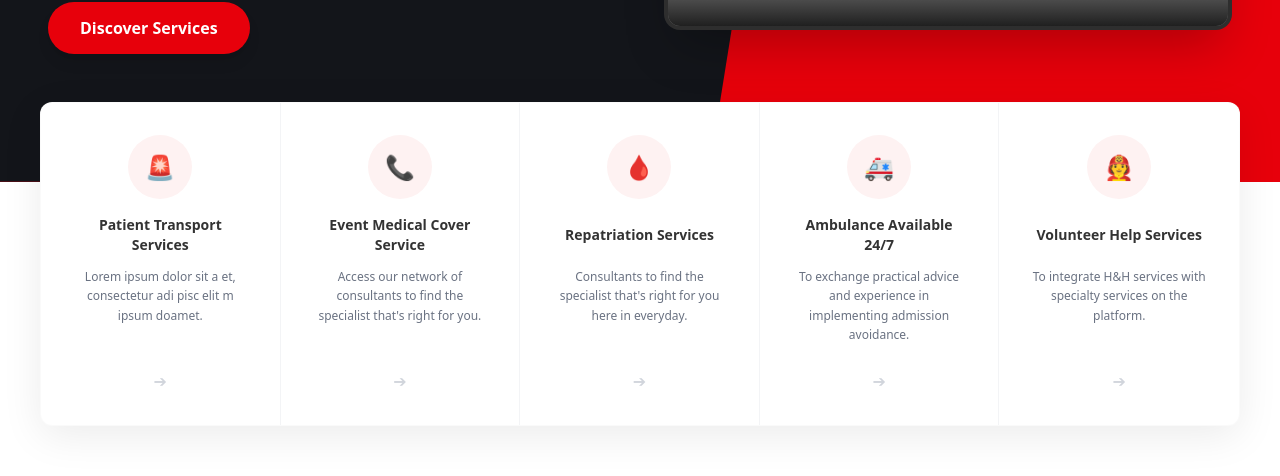
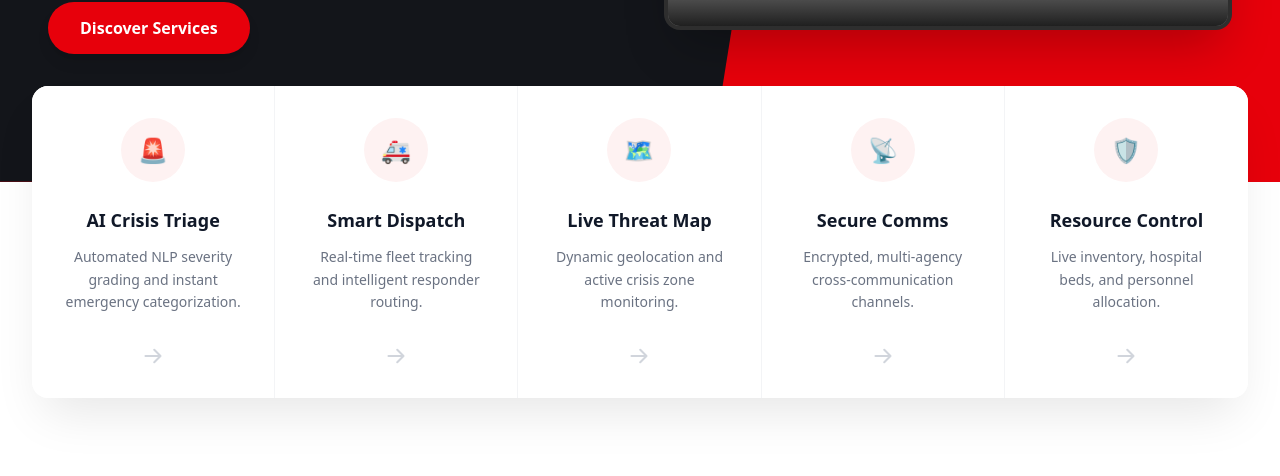
Before and after one commit to Sahas-sass/ResQAI-web, a Next.js app: page / in a window 1280 px wide. Shown: the part 708-1184 px from the top of the page. Built offline with nearby package versions, Linux system fonts and the light colour scheme; grey boxes are pictures that could not be loaded.

Commit message:
update service card

```diff
--- a/src/components/home/ServiceCards.tsx
+++ b/src/components/home/ServiceCards.tsx
@@ -3,59 +3,70 @@ import Link from "next/link";
 export default function ServiceCards() {
   const services = [
     {
-      icon: "🚨", // Placeholder for actual SVG/icons
-      title: "Patient Transport Services",
-      description: "Lorem ipsum dolor sit a et, consectetur adi pisc elit m ipsum doamet.",
+      title: "AI Crisis Triage",
+      desc: "Automated NLP severity grading and instant emergency categorization.",
+      icon: "🚨",
     },
     {
-      icon: "📞",
-      title: "Event Medical Cover Service",
-      description: "Access our network of consultants to find the specialist that's right for you.",
+      title: "Smart Dispatch",
+      desc: "Real-time fleet tracking and intelligent responder routing.",
+      icon: "🚑",
     },
     {
-      icon: "🩸",
-      title: "Repatriation Services",
-      description: "Consultants to find the specialist that's right for you here in everyday.",
+      title: "Live Threat Map",
+      desc: "Dynamic geolocation and active crisis zone monitoring.",
+      icon: "🗺️",
     },
     {
-      icon: "🚑",
-      title: "Ambulance Available 24/7",
-      description: "To exchange practical advice and experience in implementing admission avoidance.",
+      title: "Secure Comms",
+      desc: "Encrypted, multi-agency cross-communication channels.",
+      icon: "📡",
     },
     {
-      icon: "🧑‍🚒",
-      title: "Volunteer Help Services",
-      description: "To integrate H&H services with specialty services on the platform.",
-    }
+      title: "Resource Control",
+      desc: "Live inventory, hospital beds, and personnel allocation.",
+      icon: "🛡️",
+    },
   ];
 
   return (
-    <section className="relative z-30 w-full max-w-7xl mx-auto px-10 -mt-20">
-      <div className="grid grid-cols-1 md:grid-cols-5 bg-white rounded-xl shadow-[0_10px_40px_rgba(0,0,0,0.08)] overflow-hidden border border-resq-gray/50 backdrop-blur-sm">
-        {services.map((service, index) => (
+    // The negative top margin (-mt-24) pulls this section up to overlap the Hero section
+    <section className="relative z-20 max-w-7xl mx-auto px-4 sm:px-6 lg:px-8 -mt-24 mb-24">
+
+      {/* The White Container with light gray dividers */}
+      <div className="bg-white rounded-2xl shadow-2xl shadow-black/10 grid grid-cols-1 md:grid-cols-3 lg:grid-cols-5 divide-y lg:divide-y-0 lg:divide-x divide-gray-100 overflow-hidden">
+
+        {services.map((service, idx) => (
           <div
-            key={index}
-            className="flex flex-col items-center text-center p-8 border-r last:border-r-0 border-gray-100 hover:bg-gray-50 transition-colors duration-300 group"
+            key={idx}
+            className="group relative flex flex-col items-center text-center p-8 bg-white hover:bg-gray-50 transition-colors duration-300"
           >
-            {/* Icon Circle */}
-            <div className="w-16 h-16 rounded-full bg-red-50 flex items-center justify-center text-2xl mb-4 group-hover:scale-110 transition-transform duration-300">
+            {/* Soft Red Icon Circle */}
+            <div className="w-16 h-16 rounded-full bg-red-50 flex items-center justify-center text-2xl mb-6 group-hover:scale-110 transition-transform duration-300">
               {service.icon}
             </div>
 
-            {/* Text Content */}
-            <h3 className="text-resq-text font-bold text-sm mb-3 h-10 flex items-center justify-center">
+            {/* Dark Typography for High Contrast */}
+            <h3 className="text-lg font-bold text-gray-900 mb-3">
               {service.title}
             </h3>
-            <p className="text-gray-500 text-xs mb-6 leading-relaxed">
-              {service.description}
+
+            <p className="text-sm text-gray-500 leading-relaxed mb-8 flex-grow">
+              {service.desc}
             </p>
 
-            {/* Arrow Link */}
-            <Link href="#" className="mt-auto text-gray-300 group-hover:text-resq-red transition-colors duration-300">
-              ➔
+            {/* The subtle gray arrow that turns red on hover */}
+            <Link
+              href="/report"
+              className="mt-auto text-gray-300 group-hover:text-red-600 transition-colors duration-300"
+            >
+              <svg xmlns="http://www.w3.org/2000/svg" fill="none" viewBox="0 0 24 24" strokeWidth={2.5} stroke="currentColor" className="w-5 h-5">
+                <path strokeLinecap="round" strokeLinejoin="round" d="M13.5 4.5L21 12m0 0l-7.5 7.5M21 12H3" />
+              </svg>
             </Link>
           </div>
         ))}
+
       </div>
     </section>
   );
```
